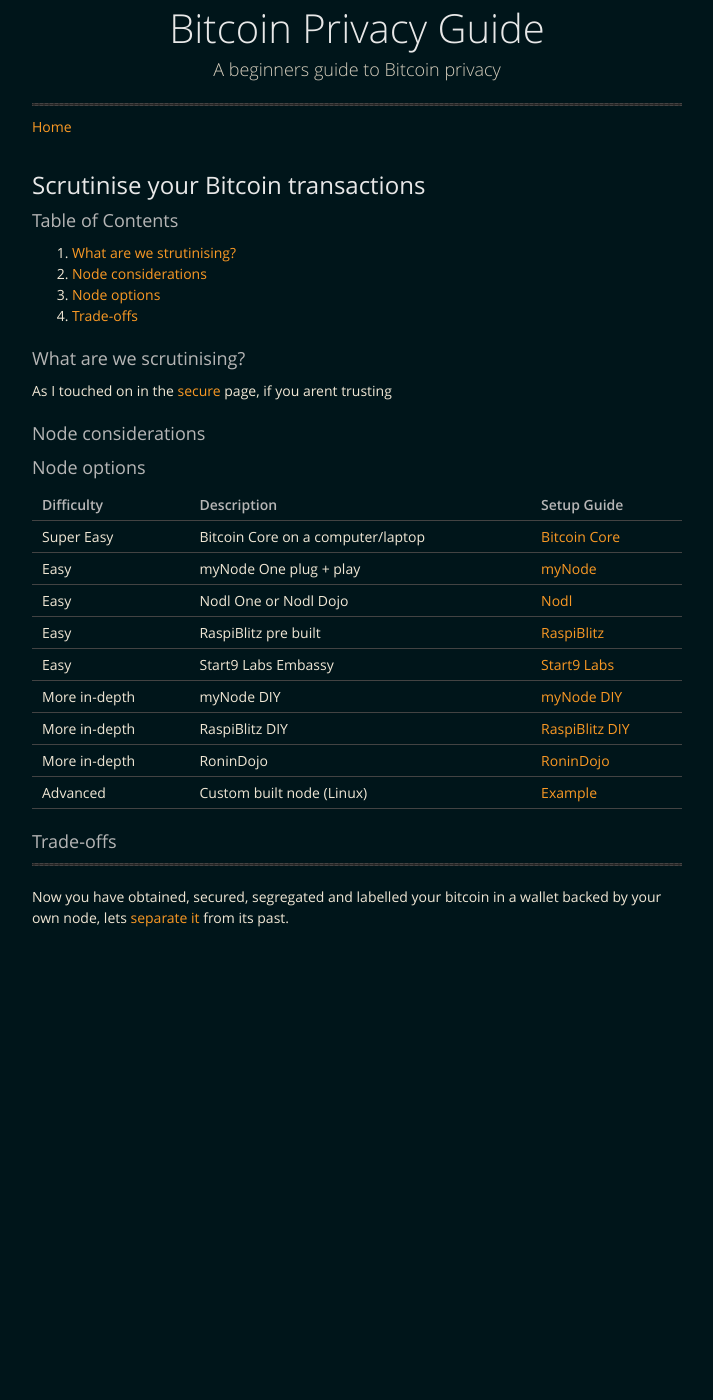
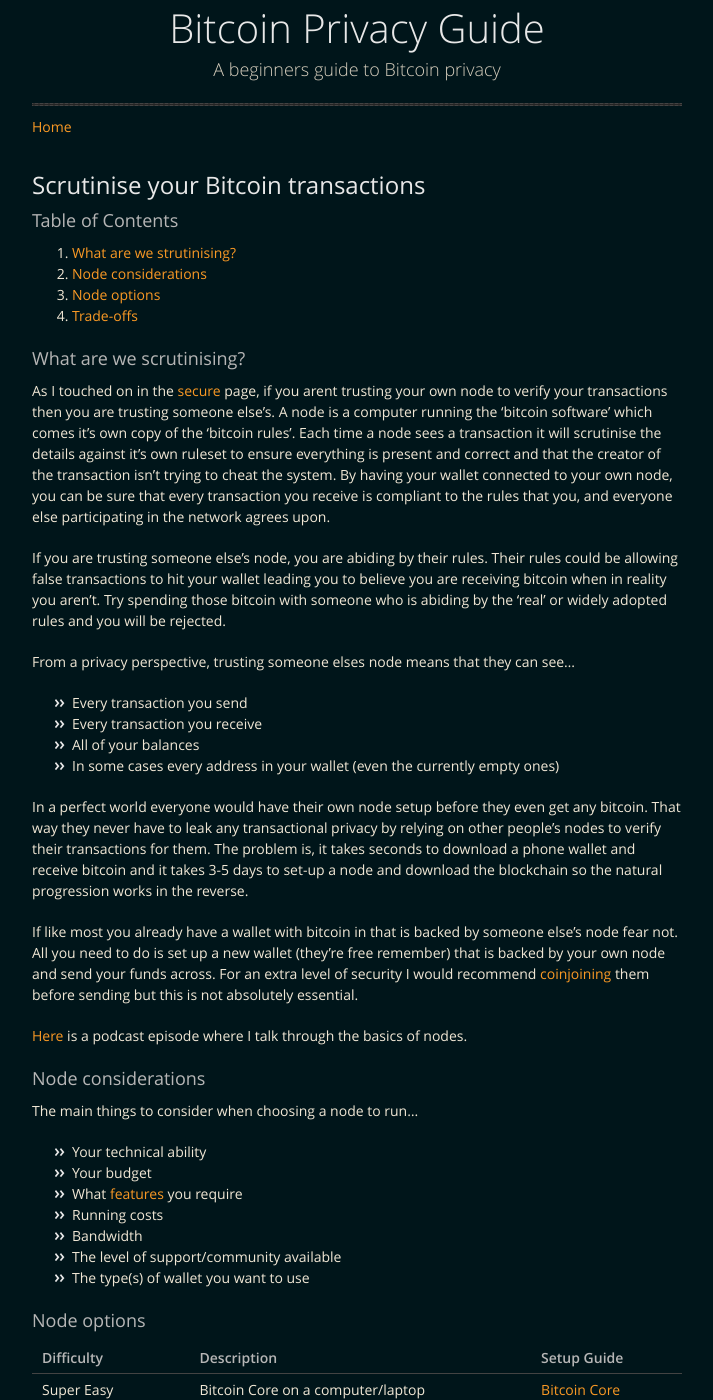
Before and after one commit to BitcoinQnA/BitcoinPrivacyGuide, a Jekyll site: the page built from scrutinise.md, in a window 1280 px wide and 1400 px high. Shown: the whole window, without its empty margins (283-996 px from the left). Built offline with Jekyll 4.4.1, drawn with Linux system fonts in a browser that asks for light colours; some of the changed text lies outside the part shown.

Commit message:
Update scrutinise.md

```diff
--- a/scrutinise.md
+++ b/scrutinise.md
@@ -15,9 +15,34 @@ layout: default
 
 ### What are we scrutinising?
 
-As I touched on in the [secure](https://bitcoinprivacy.guide/secure.html) page, if you arent trusting
+As I touched on in the [secure](https://bitcoinprivacy.guide/secure.html) page, if you arent trusting your own node to verify your transactions then you are trusting someone else's. A node is a computer running the 'bitcoin software' which comes it's own copy of the 'bitcoin rules'. Each time a node sees a transaction it will scrutinise the details against it's own ruleset to ensure everything is present and correct and that the creator of the transaction isn't trying to cheat the system. By having your wallet connected to your own node, you can be sure that every transaction you receive is compliant to the rules that you, and everyone else participating in the network agrees upon.
+
+If you are trusting someone else's node, you are abiding by their rules. Their rules could be allowing false transactions to hit your wallet leading you to believe you are receiving bitcoin when in reality you aren't. Try spending those bitcoin with someone who is abiding by the 'real' or widely adopted rules and you will be rejected.
+
+From a privacy perspective, trusting someone elses node means that they can see...
+
+* Every transaction you send
+* Every transaction you receive
+* All of your balances
+* In some cases every address in your wallet (even the currently empty ones)
+
+In a perfect world everyone would have their own node setup before they even get any bitcoin. That way they never have to leak any transactional privacy by relying on other people's nodes to verify their transactions for them. The problem is, it takes seconds to download a phone wallet and receive bitcoin and it takes 3-5 days to set-up a node and download the blockchain so the natural progression works in the reverse.
+
+If like most you already have a wallet with bitcoin in that is backed by someone else's node fear not. All you need to do is set up a new wallet (they're free remember) that is backed by your own node and send your funds across. For an extra level of security I would recommend [coinjoining](https://bitcoinprivacy.guide/separate.html) them before sending but this is not absolutely essential.
+
+[Here](https://www.bit-buy-bit.com/podcast-1/episode/1c6e67f7/ep38-bitcoin-podcast-with-bitcoin-qa-nodes) is a podcast episode where I talk through the basics of nodes.
 
 ### Node considerations
+
+The main things to consider when choosing a node to run...
+
+*  Your technical ability
+*  Your budget
+*  What [features](https://www.bitcoinqna.com/nodecompare) you require
+*  Running costs
+*  Bandwidth
+*  The level of support/community available
+*  The type(s) of wallet you want to use
 
 
 ### Node options
@@ -37,8 +62,8 @@ As I touched on in the [secure](https://bitcoinprivacy.guide/secure.html) page,
 
 ### Trade-offs
 
-
+Depending on the setup you go for every node comes with it's own tradeoffs. If you want a plug and play option with study hardware that requires little maintenance, it's going to cost you much more than a DIY option built to a budget spec. Consider carefully what is important to you before making your decision and don't be afraid to reach out for support. All of the projects mentioned above have very supportive community chat groups that can offer you advice and support.
 
   ***
 
-  Now you have obtained, secured, segregated and labelled your bitcoin in a wallet backed by your own node, lets [separate it](https://bitcoinprivacy.guide/separate.html) from its past.
+Now you have obtained, secured, segregated and labelled your bitcoin in a wallet backed by your own node, lets [separate it](https://bitcoinprivacy.guide/separate.html) from its past.
```
